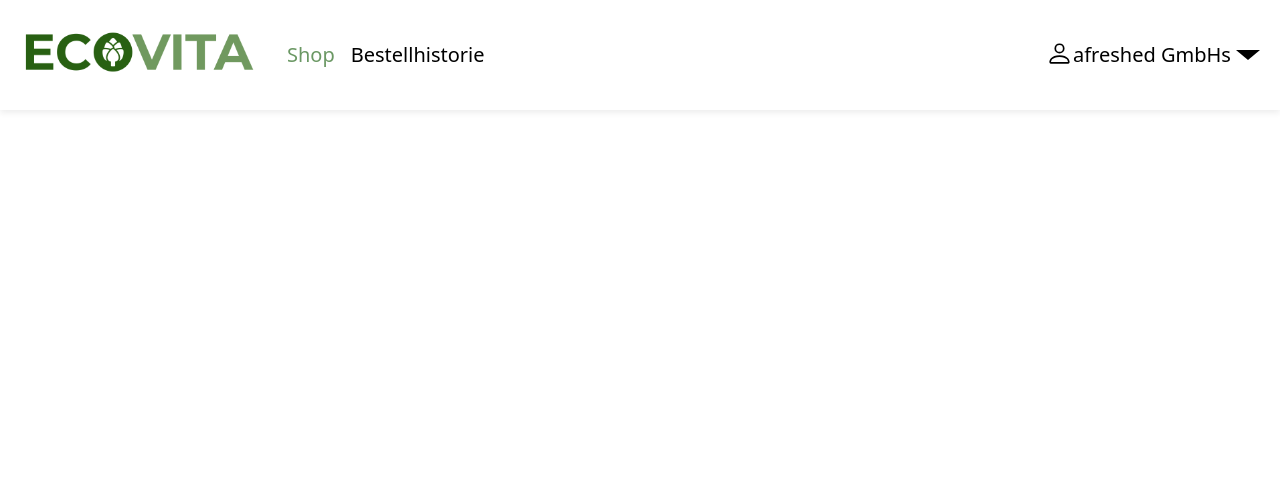
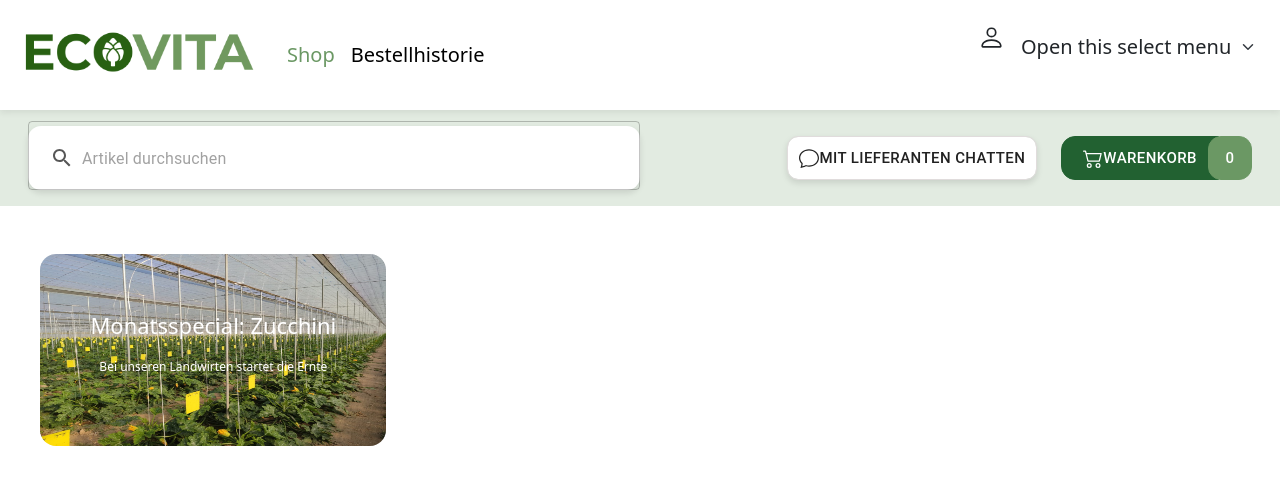
Before and after one commit to subhanakram400/shopify-nextjs-project, a Next.js app: page /dashBoard in a window 1280 px wide. Shown: the top 484 px of the page. Built offline with nearby package versions, Linux system fonts and the light colour scheme.

Commit message:
update dashboard

```diff
--- a/pages/dashBoard.js
+++ b/pages/dashBoard.js
@@ -1,5 +1,12 @@
 import 'bootstrap/dist/css/bootstrap.css'
 import AccountBoxIcon from '@material-ui/icons/AccountBox';
+import TextField from '@material-ui/core/TextField';
+import { ButtonGroup, ThemeProvider } from '@material-ui/core';
+import textFieldTheme from '../styles/textFieldTheme.js'
+import SearchIcon from '@material-ui/icons/Search';
+import Button from "@material-ui/core/Button"
+
+
 
 
 const dashBoard = () => {
@@ -14,9 +21,9 @@ const dashBoard = () => {
                         <span class="navbar-toggler-icon"></span>
                     </button>
                     <div class="collapse navbar-collapse" id="navbarNavDropdown">
-                        <ul class="navbar-nav">
+                        <ul class="navbar-nav" style={{ marginTop: '-13px !important' }}>
                             <li class="nav-item">
-                                <a class="nav-link active" aria-current="page" href="#" style={{fontSize: '20px'}}>Shop</a>
+                                <a class="nav-link active" aria-current="page" href="#" style={{ fontSize: '20px' }}>Shop</a>
                             </li>
                             <li class="nav-item">
                                 <a class="nav-link blackLink" href="#">Bestellhistorie</a>
@@ -24,26 +31,72 @@ const dashBoard = () => {
                         </ul>
                         <div className='d-flex justify-content-end w-100'>
                             <ul className='navbar-nav'>
-                                <li class="nav-item dropdown">
-                                    <a class="nav-link dropdown-toggle blackLink d-flex" href="#" id="navbarDropdownMenuLink" role="button" data-bs-toggle="dropdown" aria-expanded="false">
-                                        <svg className='mx-1' xmlns="http://www.w3.org/2000/svg" width="27" height="27" fill="currentColor" class="bi bi-person" viewBox="0 0 16 16">
-                                            <path d="M8 8a3 3 0 1 0 0-6 3 3 0 0 0 0 6zm2-3a2 2 0 1 1-4 0 2 2 0 0 1 4 0zm4 8c0 1-1 1-1 1H3s-1 0-1-1 1-4 6-4 6 3 6 4zm-1-.004c-.001-.246-.154-.986-.832-1.664C11.516 10.68 10.289 10 8 10c-2.29 0-3.516.68-4.168 1.332-.678.678-.83 1.418-.832 1.664h10z" />
-                                        </svg>
-                                        afreshed GmbHs
-                                    </a>
-                                    <ul class="dropdown-menu" aria-labelledby="navbarDropdownMenuLink">
-                                        <li><a class="dropdown-item" href="#">Action</a></li>
-                                        <li><a class="dropdown-item" href="#">Another action</a></li>
-                                        <li><a class="dropdown-item" href="#">Something else here</a></li>
-                                    </ul>
-                                </li>
+                                <label>
+                                    <svg className='my-2' xmlns="http://www.w3.org/2000/svg" width="27" height="27" fill="currentColor" class="bi bi-person" viewBox="0 0 16 16">
+                                        <path d="M8 8a3 3 0 1 0 0-6 3 3 0 0 0 0 6zm2-3a2 2 0 1 1-4 0 2 2 0 0 1 4 0zm4 8c0 1-1 1-1 1H3s-1 0-1-1 1-4 6-4 6 3 6 4zm-1-.004c-.001-.246-.154-.986-.832-1.664C11.516 10.68 10.289 10 8 10c-2.29 0-3.516.68-4.168 1.332-.678.678-.83 1.418-.832 1.664h10z" />
+                                    </svg>
+                                </label>
+                                <select class="form-select form-select-lg mb-3" style={{ border: 'none' }} aria-label="">
+                                    <option selected>
+                                        Open this select menu
+                                    </option>
+                                    <option value="1">One</option>
+                                    <option value="2">Two</option>
+                                    <option value="3">Three</option>
+                                </select>
                             </ul>
                         </div>
                     </div>
                 </div>
             </nav>
+            <div className='bg w-100 h-100'>
+                <div className="row m-0 p-3">
+                    <div className="col-12 d-flex justify-content-between">
+                        <ThemeProvider theme={textFieldTheme}>
+                            <TextField className='w-50' placeholder='Artikel durchsuchen' variant="outlined"
+                                InputProps={{
+                                    startAdornment: (
+                                        <SearchIcon className='mx-2' style={{ color: '#575757' }} />
+                                    )
+                                }}
+                            />
+                        </ThemeProvider>
+                        <div className="d-flex align-self-center">
+                            <Button className='chatBtn  mx-4' size='large'>
+                                <svg className='mx-2' xmlns="http://www.w3.org/2000/svg" width="20" height="20" fill="currentColor" class="bi bi-chat" viewBox="0 0 16 16">
+                                    <path d="M2.678 11.894a1 1 0 0 1 .287.801 10.97 10.97 0 0 1-.398 2c1.395-.323 2.247-.697 2.634-.893a1 1 0 0 1 .71-.074A8.06 8.06 0 0 0 8 14c3.996 0 7-2.807 7-6 0-3.192-3.004-6-7-6S1 4.808 1 8c0 1.468.617 2.83 1.678 3.894zm-.493 3.905a21.682 21.682 0 0 1-.713.129c-.2.032-.352-.176-.273-.362a9.68 9.68 0 0 0 .244-.637l.003-.01c.248-.72.45-1.548.524-2.319C.743 11.37 0 9.76 0 8c0-3.866 3.582-7 8-7s8 3.134 8 7-3.582 7-8 7a9.06 9.06 0 0 1-2.347-.306c-.52.263-1.639.742-3.468 1.105z" />
+                                </svg>
+                                Mit Lieferanten chatten
+                            </Button>
+                            <ButtonGroup size="large" className='groupBtn'>
+                                <Button className='d-flex shoppingBtn '>
+                                    <svg className='mx-2' xmlns="http://www.w3.org/2000/svg" width="20" height="20" fill="currentColor" class="bi bi-cart2" viewBox="0 0 16 16">
+                                        <path d="M0 2.5A.5.5 0 0 1 .5 2H2a.5.5 0 0 1 .485.379L2.89 4H14.5a.5.5 0 0 1 .485.621l-1.5 6A.5.5 0 0 1 13 11H4a.5.5 0 0 1-.485-.379L1.61 3H.5a.5.5 0 0 1-.5-.5zM3.14 5l1.25 5h8.22l1.25-5H3.14zM5 13a1 1 0 1 0 0 2 1 1 0 0 0 0-2zm-2 1a2 2 0 1 1 4 0 2 2 0 0 1-4 0zm9-1a1 1 0 1 0 0 2 1 1 0 0 0 0-2zm-2 1a2 2 0 1 1 4 0 2 2 0 0 1-4 0z" />
+                                    </svg>
+                                    Warenkorb
+                                </Button>
+                                <Button className='zeroBtn '>0</Button>
+                            </ButtonGroup>
+                        </div>
+                    </div>
+                </div>
+            </div>
+            <div color='white'>
+                <div className='row m-0'>
+                    <div className='col-4'>
+                        <div className='container my-5'>
+                            <img className='' src='cardImg.jpeg' width={346} height={192} style={{ borderRadius: '16px' }}>
+                            </img>
+                            <div className='centered w-100 mb-0'>
+                            <p className=''>Monatsspecial: Zucchini</p>
+                            <p className='font12'>Bei unseren Landwirten startet die Ernte</p>
+                            </div>
+                        </div>
+                        <div className='col-8'></div>
+                    </div>
+                </div>
+            </div>
         </>
     )
 };
-
 export default dashBoard;
--- a/styles/globals.css
+++ b/styles/globals.css
@@ -87,3 +87,60 @@ a {
   border-left: 0.6em solid transparent;
   margin-top: 10px;
 }
+
+.bg {
+  background: #E2EBE1;
+  height: 100%;
+}
+
+.form-select {
+  cursor: pointer !important;
+}
+
+.groupBtn {
+  border: none !important;
+}
+
+.shoppingBtn {
+  background: #226131 !important;
+  color: #ffffff !important;
+  border-radius: 14px 0px 0px 14px !important;
+  border-color: #226131 !important;
+}
+
+.zeroBtn {
+  background: #6b9864 !important;
+  border-radius: 13px !important;
+  width: 10px;
+  color: #ffffff !important;
+  border-color: #6b9864 !important;
+}
+
+.MuiButtonGroup-groupedOutlinedHorizontal:not(:first-child) {
+  margin-left: -11px !important;
+}
+
+.chatBtn {
+  background: #FFFFFF 0% 0% no-repeat padding-box !important;
+box-shadow: 0px 3px 6px #0000001D !important;
+border: 1px solid #E0DCDC !important;
+border-radius: 11px !important;
+}
+
+.container {
+  position: relative;
+  text-align: center;
+  color: white;
+}
+
+.centered {
+  position: absolute;
+  top: 50%;
+  left: 50%;
+  transform: translate(-50%, -50%);
+  font-size: 22px;
+}
+
+.font12 {
+  font-size: 12px;
+}
--- /dev/null
+++ b/styles/textFieldTheme.js
@@ -0,0 +1,21 @@
+import { createTheme, OutlinedInput } from "@material-ui/core";
+
+const textField = createTheme({
+    overrides: {
+        MuiTextField: {
+            root: {
+                background: '#FFFFFF 0% 0% no-repeat padding-box',
+                boxShadow: '0px 3px 6px #0000001D',
+                borderRadius: '13px',
+            },
+        },
+        MuiOutlinedInput: {
+            root: {
+                padding: '4px 14px !important'
+            }
+        }
+
+    }
+})
+
+export default textField;
```
Also changed, not shown: public/cardImg.jpeg (added).
